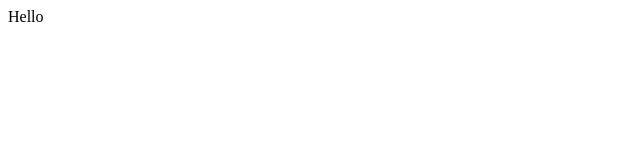
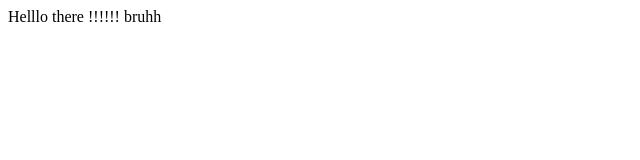
Before and after one commit to GeorgiDolapchiev/test, a plain HTML site: page index.html in a window 1280 px wide. Shown: the whole page, without its empty margins (0-640 px from the left). Drawn offline with Linux system fonts and the light colour scheme.

Commit message:
update the index message

```diff
--- a/index.html
+++ b/index.html
@@ -1,2 +1,5 @@
-<div>Hello
+<div>Helllo
+    there !!!!!! bruhh
+
+
 </div>
```
